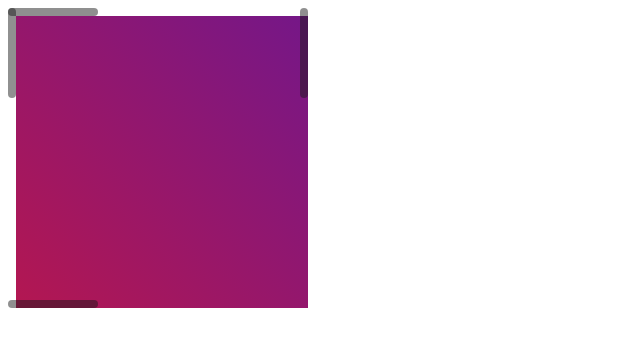
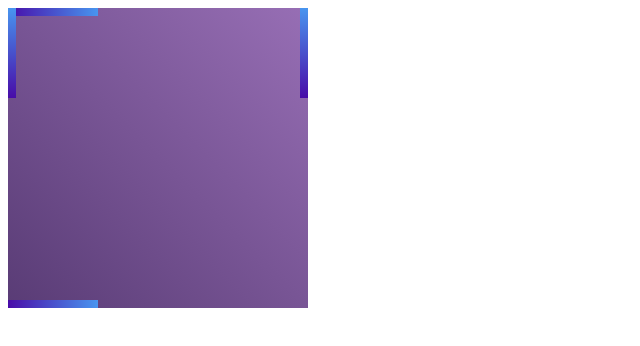
Before and after one commit to m0ksem/vue-custom-scrollbar, a Vue app in the folder packages/vue-custom-scrollbar/: page / in a window 1280 px wide. Shown: the top 346 px of the page, without its empty margins (0-640 px from the left). Built offline with nearby package versions, Linux system fonts and the light colour scheme.

Commit message:
Made fancy demo.

```diff
--- a/packages/vue-custom-scrollbar/src/App.vue
+++ b/packages/vue-custom-scrollbar/src/App.vue
@@ -3,17 +3,29 @@ import VueCustomScrollbar from './components/VueCustomScrollbar.vue';
 </script>
 
 <template>
-  <VueCustomScrollbar style="height: 300px; width: 300px" thickness="8px" right bottom left top>
+  <VueCustomScrollbar style="height: 300px; width: 300px" thickness="8px" right bottom left top trackColor="transparent" inner>
     <div class="test-long-thing" />
+
+    <template #thumb="{ placement }">
+      <div class="custom-thumb" :class="`custom-thumb--${placement}`"></div>
+    </template>
   </VueCustomScrollbar>
 </template>
 
-<style>
+<style lang="scss">
   .test-long-thing {
-    background: linear-gradient(45deg, rgb(255, 23, 15), rgb(41, 23, 202));
+    background: linear-gradient(45deg, #10002b, #e0aaff);
     overflow: auto;
     resize: both;
     height: 1000px;
     width: 1000px;
   }
+
+  .custom-thumb {
+    background: linear-gradient(90deg, #480ca8, #4895ef);
+
+    &--vertical {
+      background: linear-gradient(0, #480ca8, #4895ef);
+    }
+  }
 </style>
--- a/packages/vue-custom-scrollbar/src/components/DefaultBar.vue
+++ /dev/null
@@ -1,12 +0,0 @@
-<template>
-  <div class="default-bar">
-
-  </div>
-</template>
-
-<style lang="scss" scoped>
-  .default-bar {
-    background: rgba(26, 26, 26, 0.486);
-    border-radius: 99999px;
-  }
-</style>
--- a/packages/vue-custom-scrollbar/src/components/ScrollBar.vue
+++ b/packages/vue-custom-scrollbar/src/components/ScrollBar.vue
@@ -1,5 +1,6 @@
-<script setup lang="ts">import { computed, PropType } from 'vue';
-import { percent, px } from '../utils';
+<script setup lang="ts">
+  import { computed, PropType } from 'vue';
+  import { percent, px } from '../utils';
 
   const props = defineProps({
     modelValue: {
@@ -14,17 +15,11 @@ import { percent, px } from '../utils';
         return ['bottom', 'right', 'left', 'top'].includes(value)
       }
     },
-    size: {
-      type: [String, Number], required: true,
-    },
-    thickness: {
-      type: [String, Number], default: '18px'
-    }
+    size: { type: [String, Number], required: true },
+    thickness: { type: [String, Number], default: '18px' },
+    color: { type: String },
+    trackColor: { type: String }
   })
-
-  const scrollClass = computed(() => [
-    'scroll', `scroll--${props.position}`
-  ])
 
   const isHorizontalPosition = () => props.position === 'bottom' || props.position === 'top'
 
@@ -34,35 +29,60 @@ import { percent, px } from '../utils';
 
   const getGuidelinePositionKey = () => isHorizontalPosition() ? 'left' : 'top'
 
-  const barStyle = computed(() => ({
+  const thumbWrapperStyle = computed(() => ({
     [getGuidelinePositionKey()]: percent(props.modelValue),
     [getSizeKey()]: percent(props.size, 'size'),
     [getThicknessKey()]: px(props.thickness, 'thickness')
   }))
 
-  const scrollStyle = computed(() => ({
-    [getThicknessKey()]: px(props.thickness, 'thickness')
+  const scrollbarStyle = computed(() => ({
+    [getThicknessKey()]: px(props.thickness, 'thickness'),
+  }))
+
+  const slotBinds = computed(() => ({
+    horizontal: isHorizontalPosition(),
+    vertical: !isHorizontalPosition(),
+    placement: isHorizontalPosition() ? 'horizontal' : 'vertical'
   }))
 </script>
 
 <template>
-  <div class="scroll" :class="scrollClass" :style="scrollStyle">
-    <div class="bar" :style="barStyle">
-      <slot name="bar" v-bind="{ horizontal: isHorizontalPosition }">
-
+  <div class="scrollbar" :class="`scrollbar--${position}`" :style="scrollbarStyle">
+    <div class="thumb-wrapper" :style="thumbWrapperStyle">
+      <slot name="thumb" v-bind="slotBinds">
+        <div class="thumb thumb--default" :style="{ background: color }" />
+      </slot>
+    </div>
+    <div class="track-wrapper">
+      <slot name="track" v-bind="slotBinds">
+        <div class="track track--default" :style="{ background: trackColor }" />
       </slot>
     </div>
   </div>
 </template>
 
 <style lang="scss">
-  .scroll {
+  @mixin strach {
+    width: 100%;
+    height: 100%;
+  }
+
+  .scrollbar {
     position: absolute;
-    .bar {
+    .thumb-wrapper {
       position: absolute;
+      z-index: 1;
       & > * {
-        width: 100%;
-        height: 100%;
+        @include strach();
+      }
+    }
+
+    .track-wrapper {
+      position: absolute;
+      z-index: 0;
+      @include strach();
+      & > * {
+        @include strach();
       }
     }
 
@@ -85,5 +105,12 @@ import { percent, px } from '../utils';
       left: 0;
       height: 100%;
     }
+
+    .thumb {
+      &--default {
+        background: rgba(26, 26, 26, 0.486);
+        border-radius: 99999px;
+      }
+    }
   }
 </style>
--- a/packages/vue-custom-scrollbar/src/components/VueCustomScrollbar.vue
+++ b/packages/vue-custom-scrollbar/src/components/VueCustomScrollbar.vue
@@ -3,9 +3,8 @@ import { computed, ref, watch } from 'vue'
 import { useElementSize } from '@vueuse/core'
 import { useScrollBarWidth } from '../hooks/useScrollbarWidth'
 import { useScrollPosition } from '../hooks/useScrollPosition'
+import { px } from '../utils'
 import Scrollbar from './ScrollBar.vue'
-import DefaultBar from './DefaultBar.vue'
-import { px } from '../utils'
 
 const props = defineProps({
   top: { type: Boolean, default: false },
@@ -13,7 +12,9 @@ const props = defineProps({
   bottom: { type: Boolean, default: false },
   right: { type: Boolean, default: false },
   inner: { type: Boolean, default: false },
-  thickness: { type: [String, Number] }
+  thickness: { type: [String, Number] },
+  color: { type: String, default: '#9d4edd' },
+  trackColor: { type: String, default: '#3c096c'}
 })
 
 const { scrollbarSize } = useScrollBarWidth()
@@ -74,12 +75,15 @@ const scrollbars = computed(() => {
       :size="fakeScrollbarSize[main]"
       :position="position"
       :thickness="computedThickness"
+      :color="color"
+      :trackColor="trackColor"
       v-model="scrollPosition[main]"
     >
-      <template #bar="bind">
-        <slot name="bar" v-bind="bind">
-          <DefaultBar />
-        </slot>
+      <template #thumb="bind">
+        <slot name="thumb" v-bind="bind" />
+      </template>
+      <template #track="bind">
+        <slot name="track" v-bind="bind" />
       </template>
     </Scrollbar>
   </div>
```
